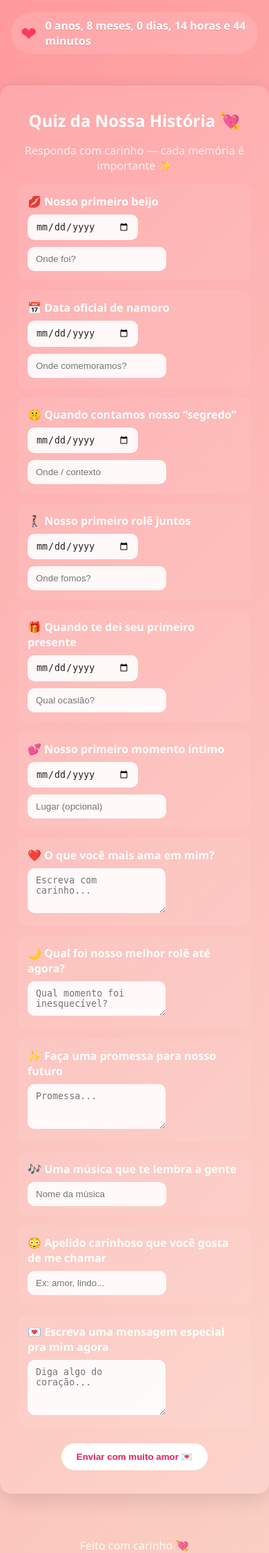
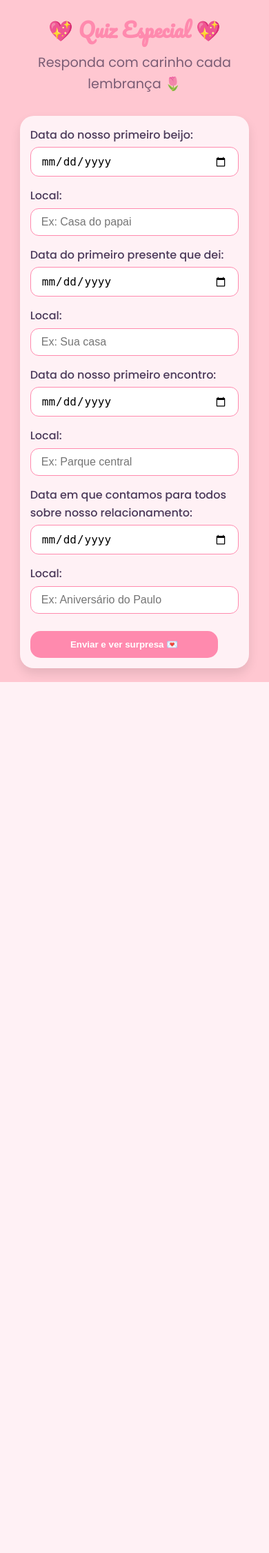
Before and after one commit to paulin2z/Natalia_04, a Flask app: page /quiz in a window 390 px wide. Shown: the top 2252 px of the page at 69% size. After the commit the page ends 989 px from the top, so only its background shows below. Run offline with Flask 3, Linux system fonts and the light colour scheme.

Commit message:
HTML atualizado para layout pastel romântico responsivo

```diff
--- a/static/style.css
+++ b/static/style.css
@@ -1,139 +1,166 @@
-/* base global */
-* { box-sizing: border-box; }
-body {
+/* ===== Importando fontes ===== */
+@import url('https://fonts.googleapis.com/css2?family=Pacifico&family=Poppins:wght@400;500&display=swap');
+
+/* ===== Reset básico ===== */
+* {
   margin: 0;
-    font-family: 'Segoe UI', Roboto, Arial, sans-serif;
-    background: linear-gradient(135deg,#ff9a9e,#fad0c4);
-    color: #222;
-    min-height: 100vh;
+  padding: 0;
+  box-sizing: border-box;
 }
 
-/* header / contador coração */
-.top-area {
+body {
+  font-family: 'Poppins', sans-serif;
+  background-color: #FFC7D1; /* rosa pastel */
+  color: #4B3A5A; /* roxo suave */
+  line-height: 1.6;
+  min-height: 100vh;
   display: flex;
-    justify-content: center;
+  flex-direction: column;
   align-items: center;
-    padding: 18px 16px;
+  padding: 20px;
 }
 
-.contador-coração {
-    display: flex;
-    align-items: center;
-    gap: 12px;
+/* ===== Cabeçalho ===== */
+header {
+  text-align: center;
+  margin-bottom: 30px;
 }
 
-.coração {
-    display:flex;
-    align-items:center;
-    gap:12px;
-    background: rgba(255,255,255,0.12);
-    padding: 8px 14px;
-    border-radius: 999px;
-    backdrop-filter: blur(6px);
+header h1 {
+  font-family: 'Pacifico', cursive;
+  font-size: 3rem;
+  color: #FF8AAE; /* coral pastel */
+  margin-bottom: 10px;
 }
 
-.heart {
-    font-size: 28px;
-    animation: beat 1.2s infinite;
-    transform-origin: center;
-    color: #ff385c;
+header p {
+  font-size: 1.2rem;
+  color: #7A5C74;
 }
 
-/* batimento suave */
-@keyframes beat {
-    0% { transform: scale(1); }
-    25% { transform: scale(1.12); }
-    50% { transform: scale(1); }
-    75% { transform: scale(1.08); }
-    100% { transform: scale(1); }
+/* ===== Container do Quiz ===== */
+.container {
+  display: flex;
+  flex-direction: column;
+  align-items: center;
+  width: 80%;
+  max-width: 700px;
+  background-color: #FFF1F5;
+  padding: 25px;
+  border-radius: 20px;
+  box-shadow: 0 8px 15px rgba(0,0,0,0.1);
+  animation: fadeIn 1s ease-in-out;
 }
 
-.counter-line {
-    font-weight: 600;
-    color: #fff;
-    text-shadow: 0 1px 0 rgba(0,0,0,0.15);
+/* ===== Inputs e Labels ===== */
+label {
+  font-weight: 500;
+  margin-bottom: 5px;
+  display: block;
 }
 
-/* container */
-.container {
-    max-width: 900px;
-    margin: 28px auto;
-    background: rgba(255,255,255,0.12);
-    padding: 26px;
-    border-radius: 16px;
-    box-shadow: 0 8px 30px rgba(0,0,0,0.12);
-    text-align: center;
-    color: #fff;
+input[type="text"], input[type="date"], textarea {
+  width: 100%;
+  padding: 10px 15px;
+  margin-bottom: 15px;
+  border-radius: 12px;
+  border: 1px solid #FF8AAE;
+  outline: none;
+  font-size: 1rem;
+  transition: all 0.3s ease;
 }
 
-h1, h2 { margin: 8px 0; color: #fff; }
-.frase { color: #ffeef0; margin-bottom: 16px; }
-
-/* botões */
-.btn {
-    display:inline-block;
-    padding: 12px 22px;
-    border-radius: 24px;
-    background: #fff;
-    color: #e91e63;
-    border: none;
-    text-decoration: none;
-    font-weight: 700;
-    cursor: pointer;
-    margin: 8px;
-}
-.btn:hover { transform: translateY(-3px); transition: .2s; }
-.btn.outline {
-    background: transparent;
-    border: 2px solid rgba(255,255,255,0.25);
-    color: #fff;
+input[type="text"]:focus, input[type="date"]:focus, textarea:focus {
+  border-color: #FF4F81;
+  box-shadow: 0 0 8px rgba(255,79,129,0.3);
 }
 
-/* quiz form */
-.quiz-form { display:flex; flex-direction: column; gap: 14px; align-items:center; }
-.pergunta-card {
-    width: 100%;
-    max-width: 760px;
-    background: rgba(255,255,255,0.06);
-    padding: 14px;
-    border-radius: 12px;
-    text-align:left;
-}
-.pergunta-titulo { font-weight:700; display:block; margin-bottom:8px; color:#fff; }
-
-/* linha */
-.linha { display:flex; gap:10px; flex-wrap:wrap; align-items:center; }
-.linha input[type="date"], .linha input[type="text"], textarea, input[type="text"] {
-    padding: 10px 12px;
-    border-radius: 10px;
+/* ===== Botões ===== */
+button {
+  background-color: #FF8AAE;
+  color: #fff;
+  font-weight: bold;
+  padding: 12px 25px;
   border: none;
-    outline: none;
-    min-width: 160px;
-    background: rgba(255,255,255,0.9);
-    color: #222;
+  border-radius: 15px;
+  cursor: pointer;
+  transition: all 0.3s ease;
+  margin-top: 10px;
 }
 
-/* tabela respostas */
-.respostas-table {
+button:hover {
+  background-color: #FF4F81;
+  transform: translateY(-2px);
+  box-shadow: 0 5px 10px rgba(255,79,129,0.3);
+}
+
+/* ===== Surpresa ===== */
+.surpresa {
+  text-align: center;
+  padding: 20px;
+  font-family: 'Pacifico', cursive;
+  font-size: 2rem;
+  color: #FF4F81;
+  animation: heartBeat 1s infinite alternate;
+}
+
+/* ===== Respostas ===== */
+table {
   width: 100%;
   border-collapse: collapse;
-    background: rgba(255,255,255,0.06);
-    margin-top: 12px;
-}
-.respostas-table th, .respostas-table td {
-    padding: 10px;
-    border-bottom: 1px solid rgba(255,255,255,0.08);
-    color: #fff;
-    text-align:left;
+  margin-top: 15px;
 }
 
-/* surpresa */
-.surprise-container .anim-corações { font-size: 36px; margin-bottom:8px; animation: float 3s infinite; }
-@keyframes float { 0% { transform: translateY(0);} 50% { transform: translateY(-8px);} 100% { transform: translateY(0);} }
+th, td {
+  padding: 12px 15px;
+  border-bottom: 1px solid #FF8AAE;
+  text-align: left;
+}
 
-/* footer */
-.footer {
-    text-align:center;
+th {
+  background-color: #FFB7C3;
+}
+
+/* ===== Animações ===== */
+@keyframes fadeIn {
+  from {opacity: 0; transform: translateY(-20px);}
+  to {opacity: 1; transform: translateY(0);}
+}
+
+@keyframes heartBeat {
+  0% { transform: scale(1);}
+  50% { transform: scale(1.1);}
+  100% { transform: scale(1);}
+}
+
+/* ===== Responsividade ===== */
+@media (max-width: 768px) {
+  header h1 {
+    font-size: 2.2rem;
+  }
+
+  .container {
+    width: 95%;
     padding: 20px;
-    color: rgba(255,255,255,0.9);
   }
+
+  button {
+    width: 90%;
+    padding: 12px;
+  }
+
+  table th, table td {
+    padding: 8px 10px;
+  }
+}
+
+@media (max-width: 480px) {
+  header h1 {
+    font-size: 1.8rem;
+  }
+
+  .container {
+    padding: 15px;
+  }
+}
+/* ===== Fim do estilo ===== */
--- a/templates/quiz.html
+++ b/templates/quiz.html
@@ -1,118 +1,58 @@
-{% extends "base.html" %}
-{% block title %}Quiz do Amor{% endblock %}
-{% block content %}
-<div class="container">
-    <h2>Quiz da Nossa História 💘</h2>
-    <p class="frase">Responda com carinho — cada memória é importante ✨</p>
+<!DOCTYPE html>
+<html lang="pt-BR">
+<head>
+    <meta charset="UTF-8">
+    <meta name="viewport" content="width=device-width, initial-scale=1.0">
+    <title>Quiz do Nosso Amor</title>
+    <link rel="stylesheet" href="style.css">
+</head>
+<body>
+    <header>
+        <h1>💖 Quiz Especial 💖</h1>
+        <p>Responda com carinho cada lembrança 🌷</p>
+    </header>
 
-    <form method="POST" class="quiz-form">
+    <div class="container">
+        <form action="/quiz" method="POST">
 
-        <!-- 1 - Primeiro beijo -->
-        <div class="card pergunta-card">
-            <label class="pergunta-titulo">💋 Nosso primeiro beijo</label>
-            <input type="hidden" name="primeiro_beijo_label" value="Nosso primeiro beijo">
-            <div class="linha">
-                <input type="date" name="primeiro_beijo_date" required>
-                <input type="text" name="primeiro_beijo_local" placeholder="Onde foi?" required>
-            </div>
-        </div>
+            <!-- Primeiro Beijo -->
+            <label for="primeiro_beijo_date">Data do nosso primeiro beijo:</label>
+            <input type="date" id="primeiro_beijo_date" name="primeiro_beijo_date">
 
-        <!-- 2 - Data oficial namoro -->
-        <div class="card pergunta-card">
-            <label class="pergunta-titulo">📅 Data oficial de namoro</label>
-            <input type="hidden" name="data_namoro_label" value="Data oficial de namoro">
-            <div class="linha">
-                <input type="date" name="data_namoro_date" required>
-                <input type="text" name="data_namoro_local" placeholder="Onde comemoramos?" required>
-            </div>
-        </div>
+            <label for="primeiro_beijo_local">Local:</label>
+            <input type="text" id="primeiro_beijo_local" name="primeiro_beijo_local" placeholder="Ex: Casa do papai">
 
-        <!-- 3 - Segredo pro mundo -->
-        <div class="card pergunta-card">
-            <label class="pergunta-titulo">🤫 Quando contamos nosso “segredo”</label>
-            <input type="hidden" name="segredo_label" value="Quando contamos nosso segredo">
-            <div class="linha">
-                <input type="date" name="segredo_date" required>
-                <input type="text" name="segredo_local" placeholder="Onde / contexto" required>
-            </div>
-        </div>
+            <input type="hidden" name="primeiro_beijo_label" value="Primeiro Beijo">
 
-        <!-- 5 - Primeiro rolê -->
-        <div class="card pergunta-card">
-            <label class="pergunta-titulo">🚶‍♀️ Nosso primeiro rolê juntos</label>
-            <input type="hidden" name="primeiro_rolê_label" value="Primeiro rolê juntos">
-            <div class="linha">
-                <input type="date" name="primeiro_rolê_date" required>
-                <input type="text" name="primeiro_rolê_local" placeholder="Onde fomos?" required>
-            </div>
-        </div>
+            <!-- Primeiro Presente -->
+            <label for="primeiro_presente_date">Data do primeiro presente que dei:</label>
+            <input type="date" id="primeiro_presente_date" name="primeiro_presente_date">
 
-        <!-- 6 - Primeiro presente -->
-        <div class="card pergunta-card">
-            <label class="pergunta-titulo">🎁 Quando te dei seu primeiro presente</label>
-            <input type="hidden" name="primeiro_presente_label" value="Primeiro presente">
-            <div class="linha">
-                <input type="date" name="primeiro_presente_date" required>
-                <input type="text" name="primeiro_presente_local" placeholder="Qual ocasião?" required>
-            </div>
-        </div>
+            <label for="primeiro_presente_local">Local:</label>
+            <input type="text" id="primeiro_presente_local" name="primeiro_presente_local" placeholder="Ex: Sua casa">
 
-        <!-- 7 - Primeiro momento íntimo (delicado) -->
-        <div class="card pergunta-card">
-            <label class="pergunta-titulo">💕 Nosso primeiro momento íntimo</label>
-            <input type="hidden" name="primeiro_intimo_label" value="Primeiro momento íntimo">
-            <div class="linha">
-                <input type="date" name="primeiro_intimo_date" required>
-                <input type="text" name="primeiro_intimo_local" placeholder="Lugar (opcional)" >
-            </div>
-        </div>
+            <input type="hidden" name="primeiro_presente_label" value="Primeiro Presente">
 
-        <!-- 8 - O que mais ama em você -->
-        <div class="card pergunta-card">
-            <label class="pergunta-titulo">❤️ O que você mais ama em mim?</label>
-            <input type="hidden" name="o_que_ama_label" value="O que mais ama em mim">
-            <textarea name="o_que_ama" rows="3" placeholder="Escreva com carinho..." required></textarea>
-        </div>
+            <!-- Primeiro Encontro -->
+            <label for="primeiro_encontro_date">Data do nosso primeiro encontro:</label>
+            <input type="date" id="primeiro_encontro_date" name="primeiro_encontro_date">
 
-        <!-- 9 - Melhor rolê -->
-        <div class="card pergunta-card">
-            <label class="pergunta-titulo">🌙 Qual foi nosso melhor rolê até agora?</label>
-            <input type="hidden" name="melhor_rolê_label" value="Melhor rolê">
-            <textarea name="melhor_rolê" rows="2" placeholder="Qual momento foi inesquecível?" required></textarea>
-        </div>
+            <label for="primeiro_encontro_local">Local:</label>
+            <input type="text" id="primeiro_encontro_local" name="primeiro_encontro_local" placeholder="Ex: Parque central">
 
-        <!-- 10 - Promessa -->
-        <div class="card pergunta-card">
-            <label class="pergunta-titulo">✨ Faça uma promessa para nosso futuro</label>
-            <input type="hidden" name="promessa_label" value="Promessa para o futuro">
-            <textarea name="promessa" rows="3" placeholder="Promessa..." required></textarea>
-        </div>
+            <input type="hidden" name="primeiro_encontro_label" value="Primeiro Encontro">
 
-        <!-- 11 - Música -->
-        <div class="card pergunta-card">
-            <label class="pergunta-titulo">🎶 Uma música que te lembra a gente</label>
-            <input type="hidden" name="musica_label" value="Música que lembra a gente">
-            <input type="text" name="musica" placeholder="Nome da música" required>
-        </div>
+            <!-- Nosso Segredo -->
+            <label for="nosso_segredo_date">Data em que contamos para todos sobre nosso relacionamento:</label>
+            <input type="date" id="nosso_segredo_date" name="nosso_segredo_date">
 
-        <!-- 12 - Apelido -->
-        <div class="card pergunta-card">
-            <label class="pergunta-titulo">😳 Apelido carinhoso que você gosta de me chamar</label>
-            <input type="hidden" name="apelido_label" value="Apelido carinhoso">
-            <input type="text" name="apelido" placeholder="Ex: amor, lindo..." required>
-        </div>
+            <label for="nosso_segredo_local">Local:</label>
+            <input type="text" id="nosso_segredo_local" name="nosso_segredo_local" placeholder="Ex: Aniversário do Paulo">
 
-        <!-- 13 - Mensagem especial -->
-        <div class="card pergunta-card">
-            <label class="pergunta-titulo">💌 Escreva uma mensagem especial pra mim agora</label>
-            <input type="hidden" name="mensagem_label" value="Mensagem especial">
-            <textarea name="mensagem" rows="4" placeholder="Diga algo do coração..." required></textarea>
-        </div>
+            <input type="hidden" name="nosso_segredo_label" value="Nosso Segredo">
 
-        <div class="acao-botoes">
-            <button type="submit" class="btn">Enviar com muito amor 💌</button>
-        </div>
-
-    </form>
-</div>
-{% endblock %}
+            <button type="submit">Enviar e ver surpresa 💌</button>
+        </form>
+    </div>
+</body>
+</html>
```
Also changed, not shown: templates/index.html (+19 -11 lines), templates/surpresa.html (+30 -15 lines). Lines whose indentation alone changed are shown as unchanged.
